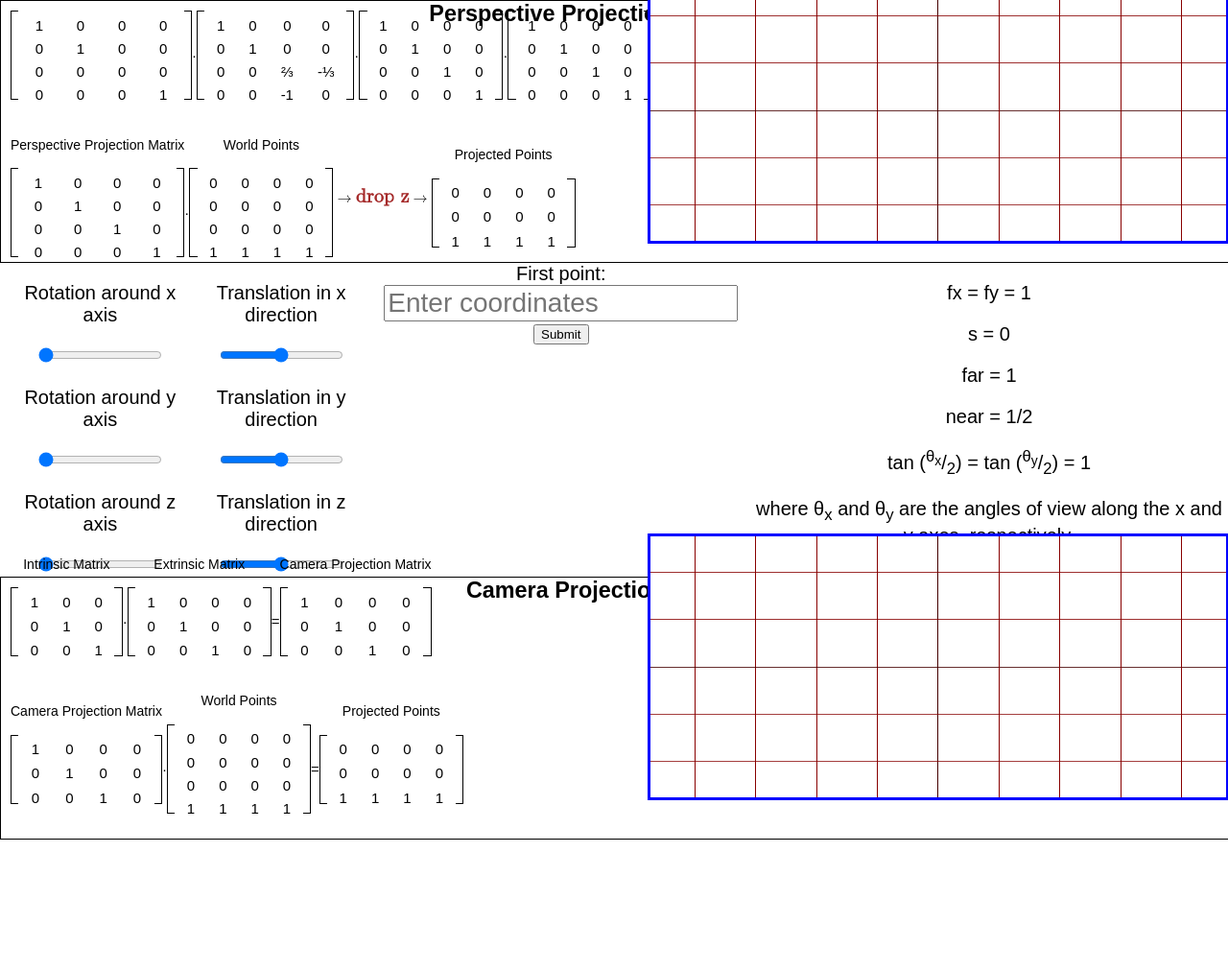
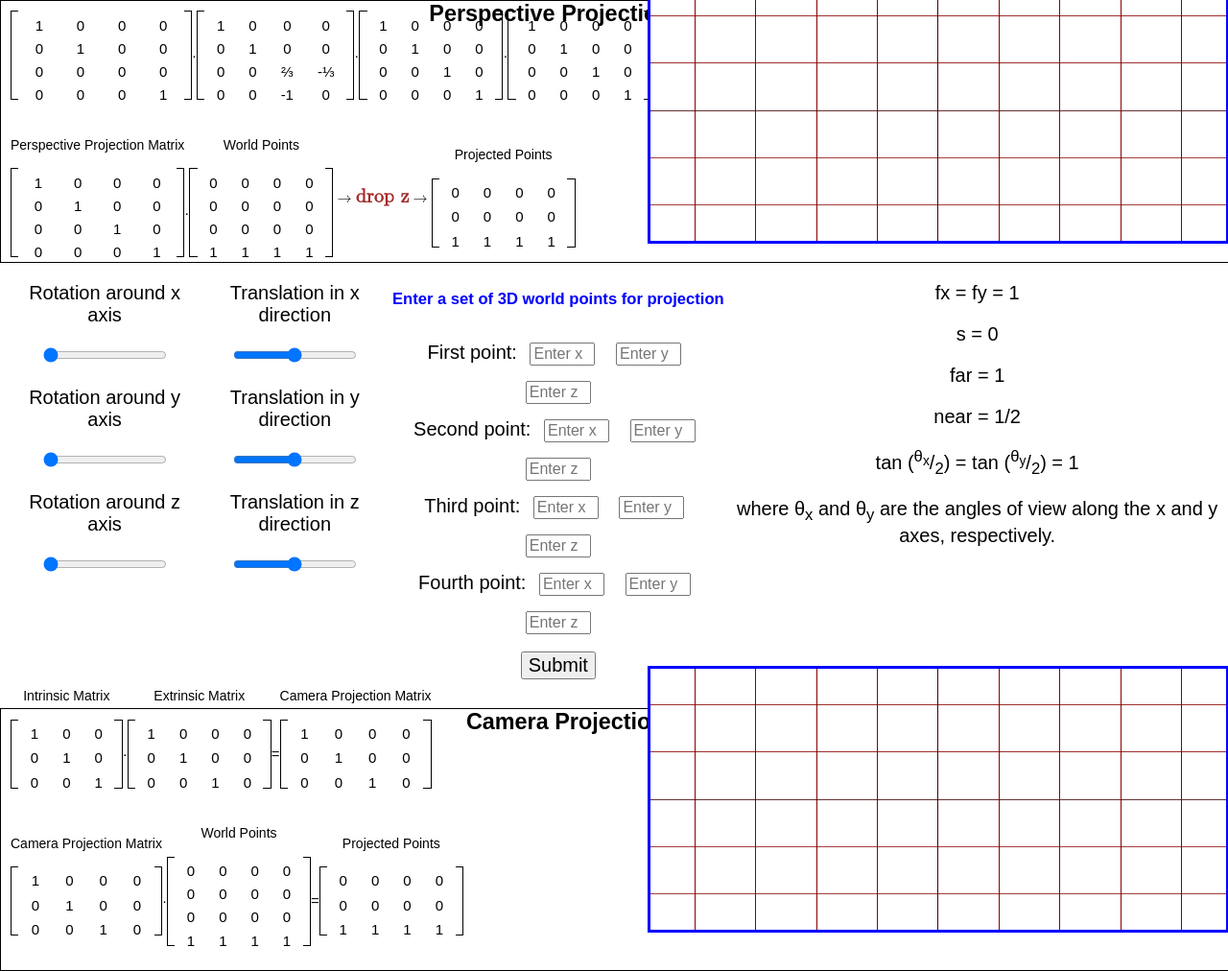
Before and after one commit to julia-fu0528/demo, a website built with Vite: page vite-project/index.html in a window 1280 px wide. Shown: the whole page at 96% size. Before the commit the page ends 875 px from the top, so only its background shows below. Built offline with nearby package versions, Linux system fonts and the light colour scheme.

Commit message:
textboxs

```diff
--- a/vite-project/index.html
+++ b/vite-project/index.html
@@ -292,7 +292,27 @@
                     <input type="range" min="-10" max="10" value='0' step="0.1" id="translateZ" class="slider">
                 </div>
                 <div class="input-points">
-                  <label for="first-x">First point: </label><input type="text" id="first-x" placeholder="Enter coordinates" maxlength="10">
+                  <h5> Enter a set of 3D world points for projection</h5>
+                  <div class="first-point">
+                    <label for="first">First point: </label><input type="text" id="first-x" placeholder="Enter x" maxlength="10">
+                    <input type="text" id="first-y" placeholder="Enter y" maxlength="10">
+                    <input type="text" id="first-z" placeholder="Enter z" maxlength="10">
+                  </div>
+                  <div class="second-point">
+                    <label for="second">Second point: </label><input type="text" id="second-x" placeholder="Enter x" maxlength="10">
+                    <input type="text" id="second-y" placeholder="Enter y" maxlength="10">
+                    <input type="text" id="second-z" placeholder="Enter z" maxlength="10">
+                  </div>
+                  <div class="third-point">
+                    <label for="third">Third point: </label><input type="text" id="third-x" placeholder="Enter x" maxlength="10">
+                    <input type="text" id="third-y" placeholder="Enter y" maxlength="10">
+                    <input type="text" id="third-z" placeholder="Enter z" maxlength="10">
+                  </div>
+                  <div class="fourth-point">
+                    <label for="fourth">Fourth point: </label><input type="text" id="fourth-x" placeholder="Enter x" maxlength="10">
+                    <input type="text" id="fourth-y" placeholder="Enter y" maxlength="10">
+                    <input type="text" id="fourth-z" placeholder="Enter z" maxlength="10">
+                  </div>
                   <input type="button" id='coordinate' value="Submit">
                   <p class="output" id="output1"></p>
                 </div>
--- a/vite-project/style.css
+++ b/vite-project/style.css
@@ -135,9 +135,19 @@ border-left:none
   font-weight: 625;
   color:brown;
 }
+.input-points{
+  width: 450px;
+}
 input[type=text], button{
-  font-size: 1.4em;
+  font-size: 0.8em;
+  width: 60px;
+  margin: 8px;
 }
 input[type=button]{
+  margin: 10px;
   cursor: pointer;
+  font-size: 1.0em;
 }
+h5{
+  color: blue;
+}
```
